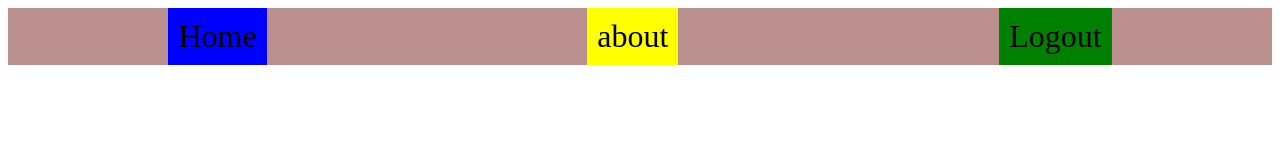
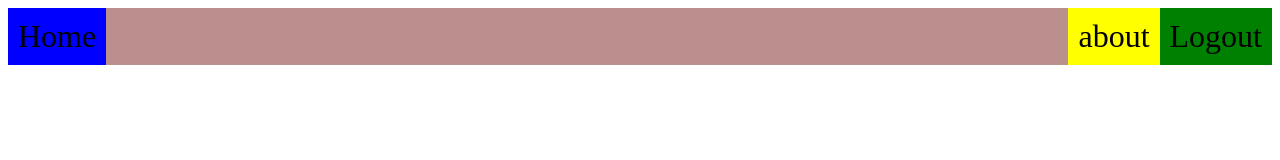
Before and after one commit to davidoparanti/flex, a plain HTML site: page index.html in a window 1280 px wide. Drawn offline with Linux system fonts and the light colour scheme.

Commit message:
reposition home

```diff
--- a/index.css
+++ b/index.css
@@ -9,6 +9,7 @@ nav {
 }
 .container > div:nth-child(1) {
     background-color: blue;
+    margin-right: auto;
 }
 
 .container > div:nth-child(2) {
@@ -17,9 +18,10 @@ nav {
 
 .container > div:nth-child(3) {
     background-color: green;
+
 }
 
 .container {
     display: flex;
-    justify-content: space-around;
+    justify-content: flex-end;
 }
```
